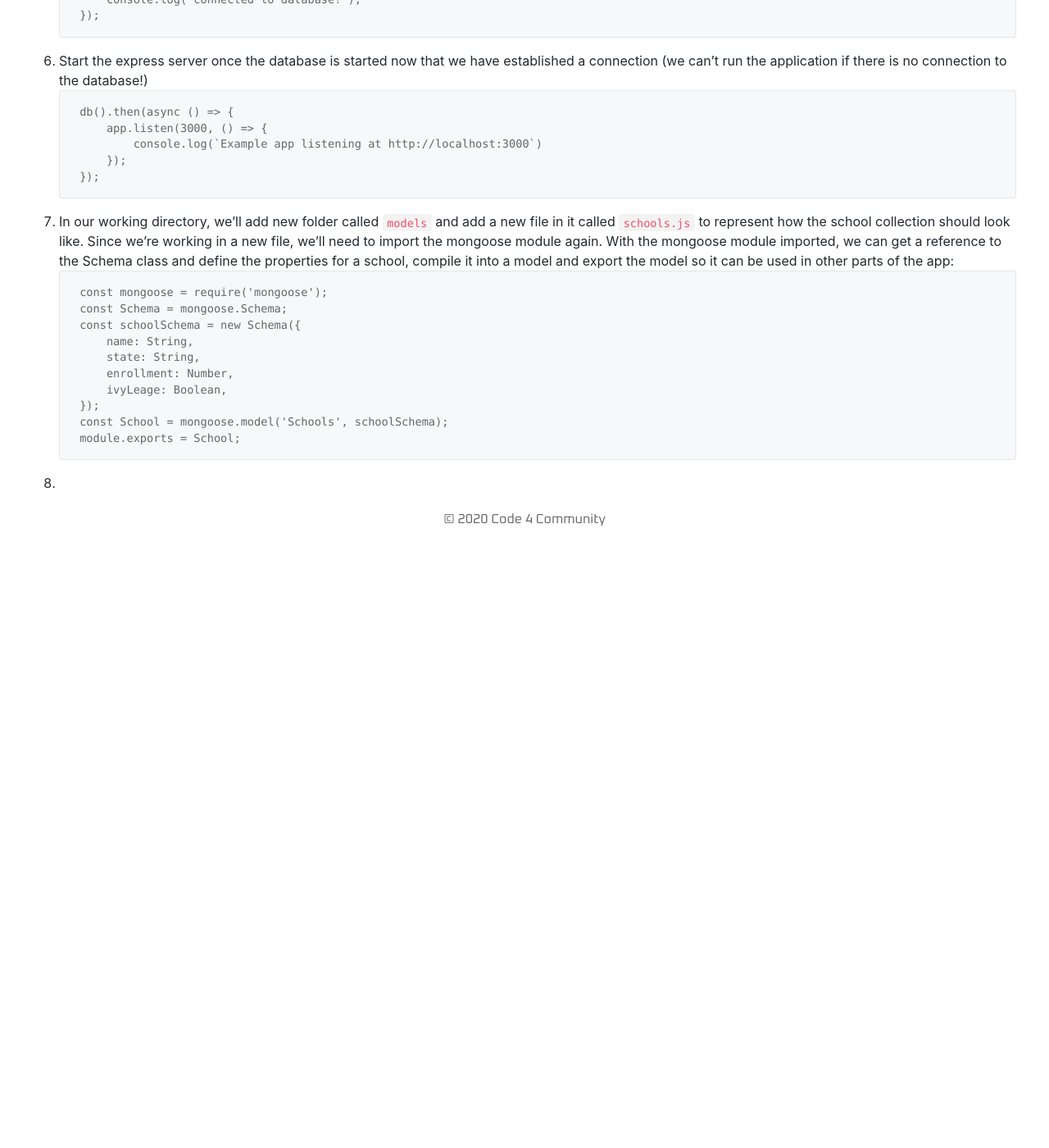
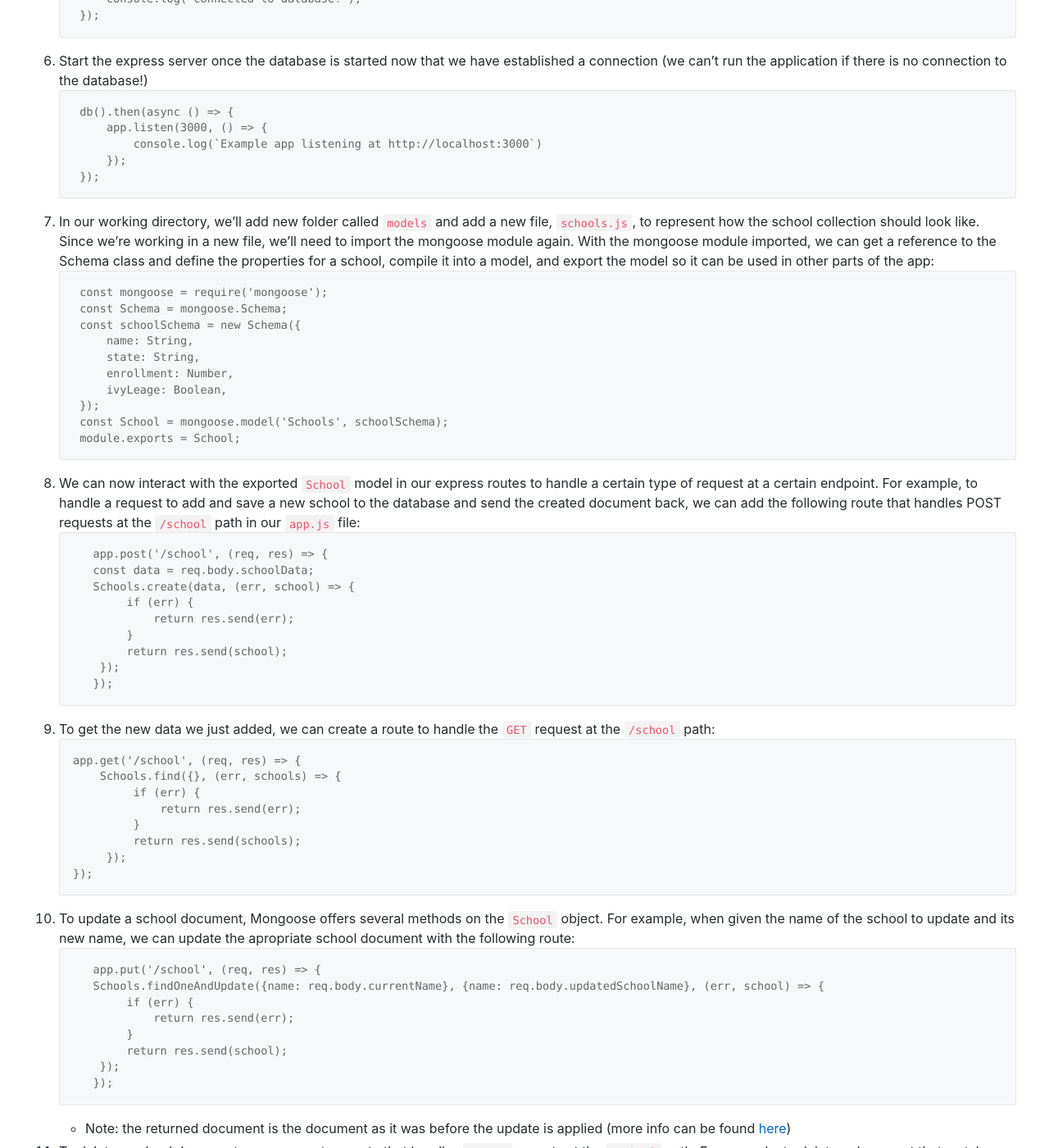
Before and after one commit to Code4Community/Code4Community.github.io, a Jekyll site: the page built from tutorials/express-mongodb-tutorial.md, in a window 1280 px wide and 1400 px high, scrolled down 6341 px. Shown: the whole window at 82% size. Built offline with Jekyll 4.4.1, drawn with Linux system fonts in a browser that asks for light colours; nearby versions of some CDN libraries; before the commit the page ends 7006 px from its top, so only the background shows below that; some of the changed text lies outside the part shown.

Commit message:
Finish tutorial

````diff
--- a/_data/tutorials.json
+++ b/_data/tutorials.json
@@ -11,7 +11,7 @@
     },
     {
         "name": "Tutorial 5: Express and MongoDB/mongoose",
-        "link": "/tutorial-5",
+        "link": "/express-mongodb-tutorial",
         "description": "This tutorial introduces a web framework and database management system to help create the backend of a web application"
     }
 
--- a/tutorials/express-mongodb-tutorial.md
+++ b/tutorials/express-mongodb-tutorial.md
@@ -1,7 +1,7 @@
 ---
 layout: page
 title: Express and MongoDB/Mongoose Tutorial
-permalink: /tutorial-5
+permalink: /express-mongodb-tutorial
 content_style: github_markdown
 ---
 # Express and MongoDB/Mongoose Tutorial
@@ -9,9 +9,10 @@
 ## Objectives
 * Learn what is Express and MongoDB
 * How to interact with the MongoDB database using Mongoose
-* Develop a simple CRUD API
+* Create a simple REST API
 
 ## Before we get started
+* Complete the javascript tutorial
 * Complete the node/npm tutorial
 * Download [Postman](https://www.postman.com/downloads/)
 
@@ -42,16 +43,16 @@
     ```js
     const app = express();
     ```
-6. Then, create a [route definition/handler](#Routing) and specify the callback function that will be invoked whenever there is an HTTP `GET` request with path `'/'` relative to the site root. The callback function takes a [request and a response object](#Request-and-response) as arguments, and calls `send()` on the response with the string "Hello World!"
+6. Then, create a [route definition/handler](#routing) and specify the callback function that will be invoked whenever there is an HTTP `GET` request with path `'/'` relative to the site root. The callback function takes a [request and a response object](#request-and-response) as arguments, and calls `send()` on the response with the string "Hello World!"
     ```js
     app.get('/', (req, res) => {
-      res.send('Hello World!')
+      res.send('Hello World!');
     });
     ```
 7. Start up the server on port "3000" and print a comment to the console.
     ```js
     app.listen(3000, () => {
-      console.log(`Example app listening at http://localhost:3000`)
+      console.log(`Example app listening at http://localhost:3000`);
     });
     ```
 8. Save your `app.js` file and then in your terminal run the code using Node.js:
@@ -67,8 +68,10 @@
 Your browser should look like this:
 ![](../images/tutorial-5/hello_world_application.png)
 
-Congrats! You now have a basic Express app which responds with "Hello World!" for requests made to the root URL (`'/'`).
+Congrats! You now have a basic Express app which responds with "Hello World!" for `GET` requests made to the root URL (`'/'`).
+* To simulate other types of HTTP requests (as well as `GET` requets), please visit the [Postman docs](https://learning.postman.com/docs/getting-started/sending-the-first-request/){:target="_blank"}
 
+<br>
 
 \* The `app` object has methods for:
 - Routing HTTP requests
@@ -84,7 +87,7 @@
 
 Route definitions take the following structure:
 ```js
-app.METHOD(PATH, HANDLER)
+app.METHOD(PATH, HANDLER);
 ```
 where:
 - `app` is an instance of `express`
@@ -98,6 +101,20 @@
 ### Request and Response
 Express applications uses a callback function whose parameters are `request` and `response` objects.
 - The [request object](https://expressjs.com/en/4x/api.html#req){:target="_blank"} represents the HTTP request and has properties for the request query string, parameters, body, HTTP headers, etc...
+
+    Here's some examples on how to get data from a request in Express:
+    * For `GET` requests, we'll want to look at the request's query to get data. To get the message data for the request `GET /?message=hello_world`:
+    ```js
+    app.get('/', (req, res) => {
+            res.send(req.query.message);
+    });
+    ```
+    * For `POST/PUT/DELETE` requests, we'll want to look at the request's body to get data. To get the data from the request at `POST /school`:
+    ```js
+    app.post('/school', (req, res) => {
+            const data = req.body.schoolData;
+    });
+    ```
 - The [response object](https://expressjs.com/en/4x/api.html#res){:target="_blank"} represents the HTTP response that an Express app sends when that route gets a request
 
 ### Serving Static Files in Express
@@ -126,16 +143,16 @@
 4. In your root folder, create a new html file, `home_page.html` and add some content.
 5. Modfy the existing `GET` route for the root path to call the `sendFile()` method of the `res` object and passing in the path of your `home_page.html` file
     * Remeber to add `__dirname` to the beginning of the file path to ensure it looks in the root of your working directory (i.e. `res.sendFile(__dirname + "home_page.html")`)
-6. Create a new folder named `public` under your root project and add the following [image](../images/tutorial-5/block_o.png)
+6. Create a new folder named `public` under your root project and add the following [image](../images/express-mongo-tutorial/block_o.png)
 7. Add a new HTML file in the `public` directory, `tutorial.html`, with whatever content you want
 8. Use the `epxress.static` middleware to serve the files in the `public` directory
 9. Save your javascript file and run it again with node.
-10. Visit the new routes and static files and ensure you see the correct messages/content:
-// Add Postman information for testing the newly created routes
+10. Go to [http://localhost:3000](http://localhost:3000){:target="_blank"} to see the contents of your home_page.html file
+11. Use postman to test the other routes you have created ensure you see the correct messages/content
+    * [Guide to sending requests with Postman](https://learning.postman.com/docs/getting-started/sending-the-first-request/){:target="_blank"}
 
 
-**//Should I add pictures for this?**
-Visit the tutorial repo to view the final code
+You can view the final code in the tutorial repo
 
 
 ### Additional Resources
@@ -152,16 +169,20 @@
 Mongoose is an object data modeling library for MongoDB and Node.js. It manages the relationships between data, provides schema validation, and is used to translate between objects in our code and the representation of those objects in MongoDB
 
 ### Important Terminology
-**Collections**
+**Collections**:
+
 Equivalent to tables in relational databases. Can hold multiple JSON documents.
 
-**Documents**
+**Documents**:
+
 Equivalent to records or rows of data in SQL.
 
-**Schema**
+**Schema**:
+
 A document data structure (or shape of the document)
 
-**Models**
+**Models**:
+
 Take a schema and create an instance of a document
 
 ## Defining The Data - Schemas
@@ -201,7 +222,7 @@
 });
 ```
 
-For more information about models and the methods available, please visit the Mongoose [models page](https://mongoosejs.com/docs/models.html)
+For more information about models and the methods available, please visit the Mongoose [models page](https://mongoosejs.com/docs/models.html){:target="_blank"}
 
 ### Continuing the Express Application
 1. Visit the [Getting Started](https://docs.atlas.mongodb.com/getting-started/){:target="_blank"} guide and follow parts 1-4 to set up an account and create a database with MongoDB Atlas.
@@ -238,7 +259,7 @@
     });
     ```
 
-7. In our working directory, we'll add new folder called `models` and add a new file in it called `schools.js` to represent how the school collection should look like. Since we're working in a new file, we'll need to import the mongoose module again. With the mongoose module imported, we can get a reference to the Schema class and define the properties for a school, compile it into a model and export the model so it can be used in other parts of the app:
+7. In our working directory, we'll add new folder called `models` and add a new file, `schools.js`, to represent how the school collection should look like. Since we're working in a new file, we'll need to import the mongoose module again. With the mongoose module imported, we can get a reference to the Schema class and define the properties for a school, compile it into a model, and export the model so it can be used in other parts of the app:
     ```js
     const mongoose = require('mongoose');
     const Schema = mongoose.Schema;
@@ -251,4 +272,60 @@
     const School = mongoose.model('Schools', schoolSchema);
     module.exports = School;
     ```
-8.
+8.  We can now interact with the exported `School` model in our express routes to handle a certain type of request at a certain endpoint. For example, to handle a request to add and save a new school to the database and send the created document back, we can add the following route that handles POST requests at the `/school` path in our `app.js` file:
+   ```js
+   app.post('/school', (req, res) => {
+       const data = req.body.schoolData;
+       Schools.create(data, (err, school) => {
+            if (err) {
+                return res.send(err);
+            }
+            return res.send(school);
+        });
+   });
+   ```
+
+9. To get the new data we just added, we can create a route to handle the `GET` request at the `/school` path:
+   ```js
+   app.get('/school', (req, res) => {
+       Schools.find({}, (err, schools) => {
+            if (err) {
+                return res.send(err);
+            }
+            return res.send(schools);
+        });
+   });
+   ```
+
+10. To update a school document, Mongoose offers several methods on the `School` object. For example, when given the name of the school to update and its new name, we can update the apropriate school document with the following route:
+   ```js
+   app.put('/school', (req, res) => {
+       Schools.findOneAndUpdate({name: req.body.currentName}, {name: req.body.updatedSchoolName}, (err, school) => {
+            if (err) {
+                return res.send(err);
+            }
+            return res.send(school);
+        });
+   });
+   ```
+   * Note: the returned document is the document as it was before the update is applied (more info can be found [here](https://mongoosejs.com/docs/api/model.html#model_Model.findOneAndUpdate){:target="_blank"})
+
+11. To delete a school document, we can create a route that handles `DELETE` requets at the `/school` path. For example, to delete a document that matches a specifc name and return the deleted document:
+   ```js
+   app.delete('/school', (req, res) => {
+       Schools.findOneAndDelete({name: req.body.schoolName}, (err, school) => {
+            if (err) {
+                return res.send(err);
+            }
+            return res.send(school);
+        });
+   });
+   ```
+
+Congrats! You now have created a simple REST API with Express and MongoDB/Mongoose!
+
+To view the final code, visit the tutorial repo:
+
+### Additonal Resources:
+* [MongoDB Atlas](https://docs.atlas.mongodb.com){:target="_blank"}
+* [Mongoose Docs](https://mongoosejs.com/docs/guide.html){:target="_blank"}
````
Also changed, not shown: other parts of tutorials/express-mongodb-tutorial.md (+1 -1 lines), images/express-mongo-tutorial/block_o.png (renamed from images/tutorial-5/block_o.png), images/express-mongo-tutorial/hello_world_application.png (renamed from images/tutorial-5/hello_world_application.png).
